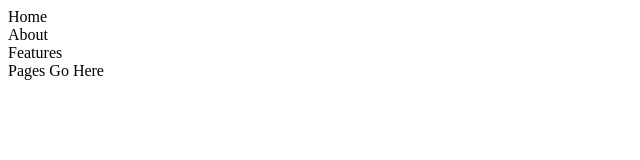
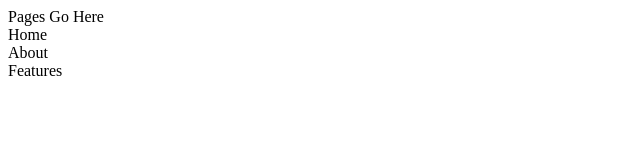
Before and after one commit to acciojob/React-Components-Tabs-AmanVerma5, a React app: page / in a window 1280 px wide. Shown: the top 160 px of the page, without its empty margins (0-640 px from the left). Built offline with nearby package versions, Linux system fonts and the light colour scheme.

Commit message:
submitting code-Thu Aug 03 2023 13:17:31 GMT+0530 (India Standard Time)

```diff
--- a/src/components/App.js
+++ b/src/components/App.js
@@ -3,7 +3,14 @@ import Tabs from "./Tabs";
 
 const App=()=>{
     return(
-        <Tabs />
+        <div>
+            <div className="viewport">Pages Go Here</div>
+            <div className="tabs">
+                <div className="tab" id="Home-Tab">Home</div>
+                <div className="tab" id="About-Tab">About</div>
+                <div className="tab" id="Features-Tab">Features</div>
+            </div>
+        </div>
     )
 }
 
--- a/src/components/Tabs.js
+++ b/src/components/Tabs.js
@@ -20,7 +20,6 @@ function Tabs() {
       </div>
       <div className="viewport">
         Pages Go Here
-
       </div>
     </div>
   );
```
